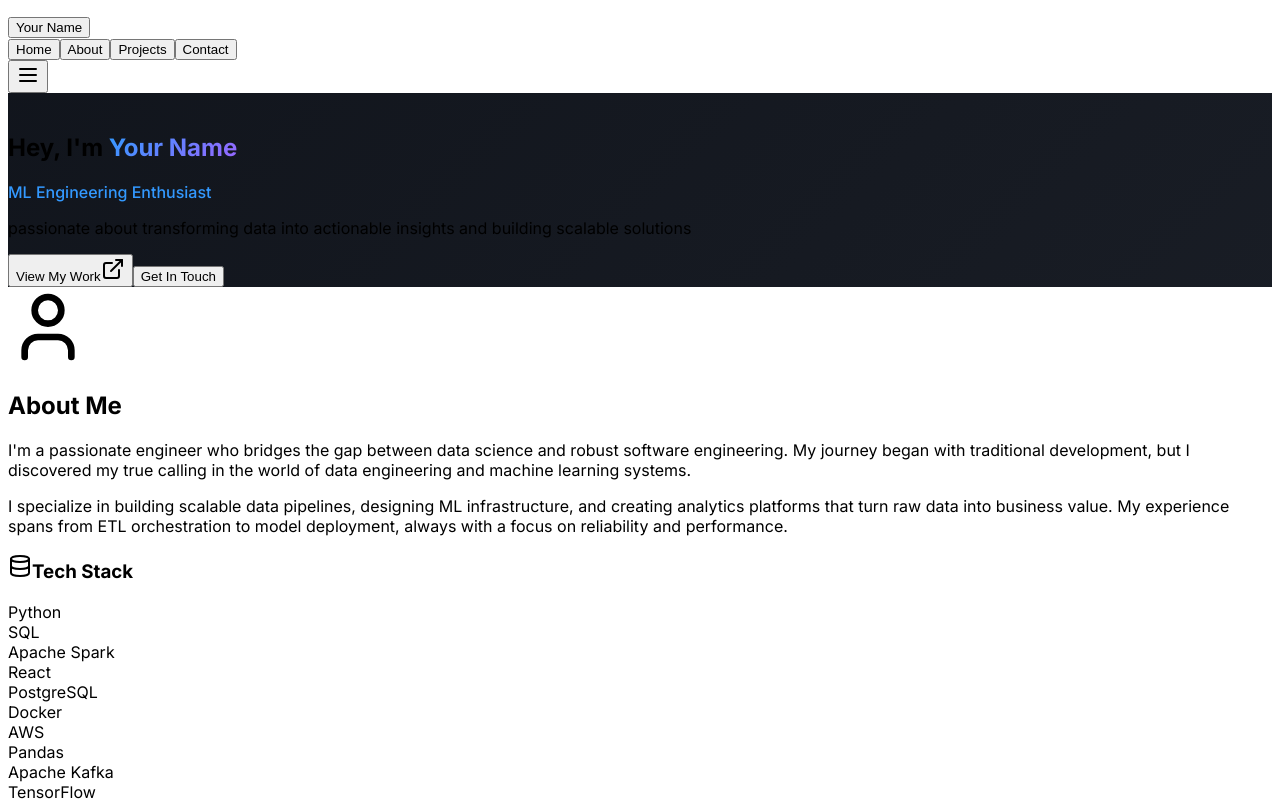
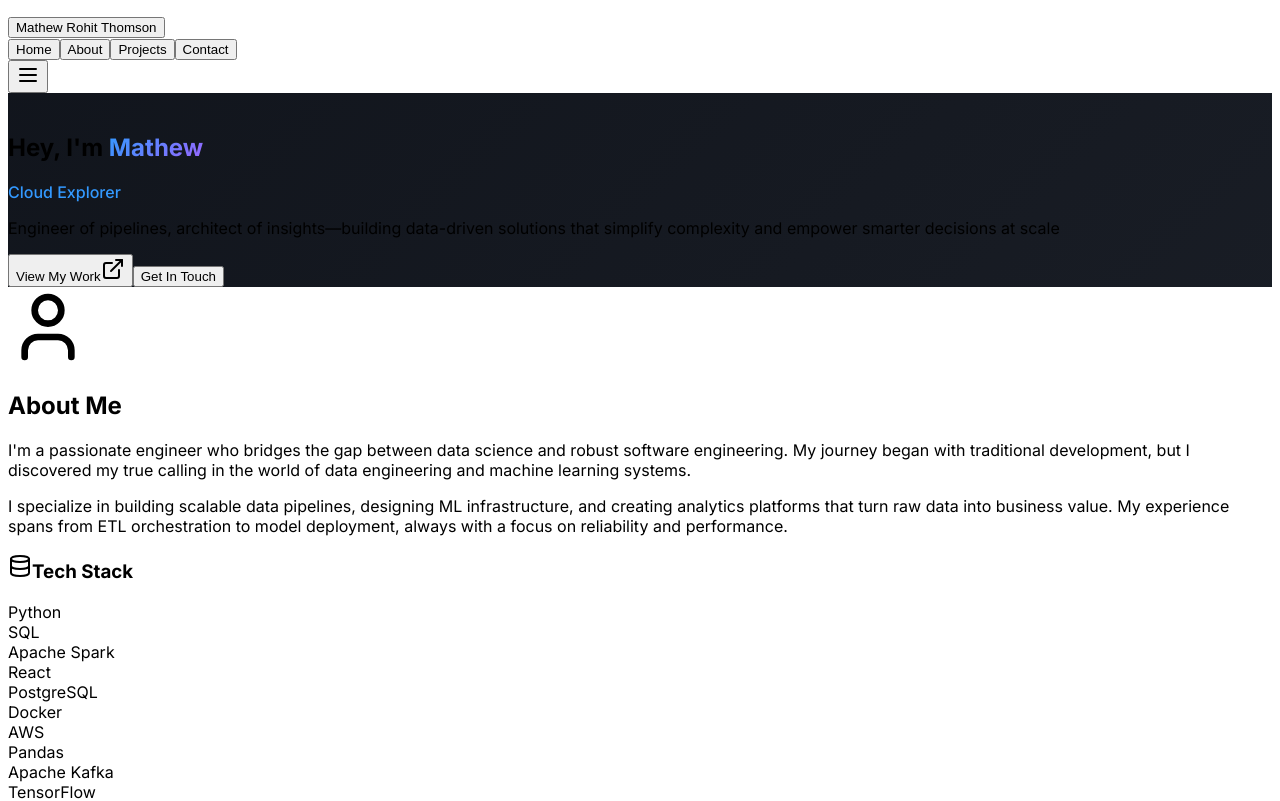
Before and after one commit to mrohitth/my-website, a React (Vite) app in the folder client/: page / in a window 1280 px wide. Shown: the top 801 px of the page. Built offline with nearby package versions, Linux system fonts and the light colour scheme; a web font is replaced by a local one.

Commit message:
updated more roles and tagline

```diff
--- a/client/src/pages/portfolio.tsx
+++ b/client/src/pages/portfolio.tsx
@@ -18,11 +18,22 @@ export default function Portfolio() {
 
   // Typing animation for roles
   const roles = [
-    "Full-stack Developer",
-    "Data Pipeline Architect",
-    "ML Engineering Enthusiast",
-    "Analytics Problem Solver"
-  ];
+  "Data Engineer",
+  "Python Ninja",
+  "Cloud Explorer",
+  "Data Storyteller",
+  "Data Pipeline Architect",
+  "Algorithm Tinkerer",
+  "Big Data Wrangler",
+  "AI/ML Enthusiast",
+  "Code Alchemist",
+  "Tech Curious",
+  "Insights Seeker",
+  "SQL Sorcerer",
+  "Analytics Problem Solver",
+  "Model Builder",
+  "Problem Solver Extraordinaire"
+];
 
   // Subtle data flow animation (no React state needed - using CSS animations)
 
@@ -195,7 +206,7 @@ export default function Portfolio() {
                 className="text-xl font-bold text-portfolio-primary hover:text-portfolio-primary/80 transition-colors"
                 data-testid="logo-button"
               >
-                Your Name
+                Mathew Rohit Thomson
               </button>
             </div>
 
@@ -311,7 +322,7 @@ export default function Portfolio() {
         <div className="max-w-4xl mx-auto text-center relative z-10">
           <div className="fade-in">
             <h1 className="text-5xl md:text-7xl font-bold mb-6" data-testid="hero-title">
-              Hey, I'm <span className="gradient-text">Your Name</span>
+              Hey, I'm <span className="gradient-text">Mathew</span>
             </h1>
             <div className="text-xl md:text-2xl text-portfolio-muted-foreground mb-8 max-w-2xl mx-auto h-16 flex items-center justify-center" data-testid="hero-description">
               <span className="typing-animation">
@@ -319,7 +330,7 @@ export default function Portfolio() {
               </span>
             </div>
             <p className="text-lg text-portfolio-muted-foreground/80 mb-8 max-w-2xl mx-auto" data-testid="hero-subtitle">
-              passionate about transforming data into actionable insights and building scalable solutions
+              Engineer of pipelines, architect of insights—building data-driven solutions that simplify complexity and empower smarter decisions at scale
             </p>
             <div className="flex flex-col sm:flex-row gap-4 justify-center items-center">
               <Button
@@ -333,7 +344,8 @@ export default function Portfolio() {
               <Button
                 variant="outline"
                 onClick={() => scrollToSection('contact')}
-                className="bg-transparent border-portfolio-border text-portfolio-foreground hover:bg-portfolio-secondary/60 hover:text-portfolio-foreground px-8 py-3 font-medium"
+                //className="bg-transparent border-portfolio-border text-portfolio-foreground hover:bg-portfolio-secondary/60 hover:text-portfolio-foreground px-8 py-3 font-medium"
+                className="bg-portfolio-primary hover:bg-portfolio-primary/90 text-portfolio-primary-foreground px-8 py-3 font-medium"
                 data-testid="button-contact"
               >
                 Get In Touch
@@ -708,7 +720,7 @@ export default function Portfolio() {
       <footer className="py-8 px-4 bg-portfolio-background border-t border-portfolio-border">
         <div className="max-w-6xl mx-auto text-center">
           <p className="text-portfolio-muted-foreground" data-testid="footer-text">
-            © 2024 Your Name. All rights reserved. Built with ❤️ and modern web technologies.
+            © 2025 Mathew Rohit Thomson. All rights reserved. Built with ❤️ and modern web technologies.
           </p>
         </div>
       </footer>
```
Also changed, not shown: 2 other files (tests, documents, lock files or other folders).
